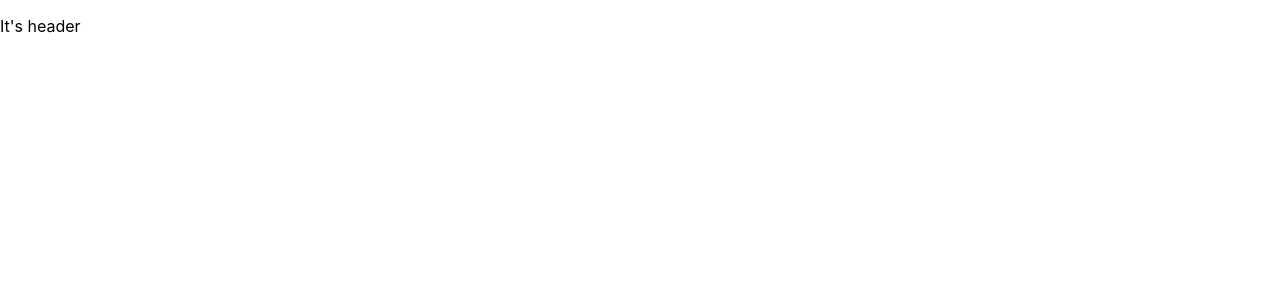
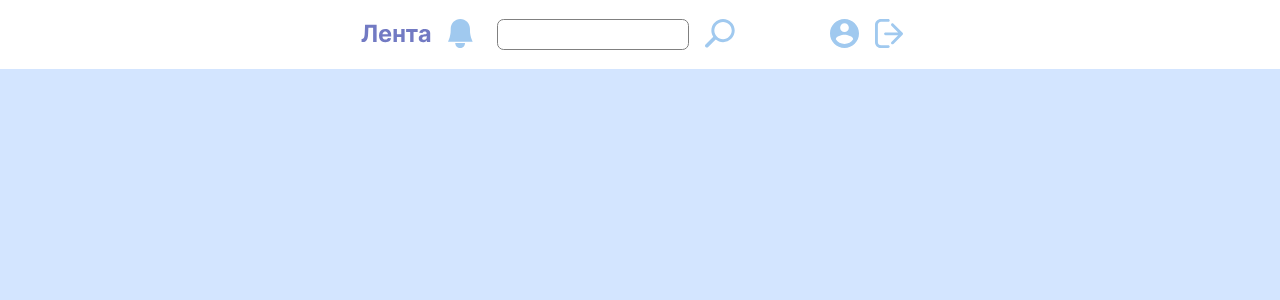
Before and after one commit to Slllenderman/musblogs, a React (Create React App) app in the folder musblogs/: page /post/1 in a window 1280 px wide. Shown: the top 300 px of the page. Built offline with nearby package versions, Linux system fonts and the light colour scheme.

Commit message:
add header-style

```diff
--- a/musblogs/src/App.tsx
+++ b/musblogs/src/App.tsx
@@ -1,13 +1,25 @@
-import React from 'react';
-import logo from './logo.svg';
 import './App.css';
 import { BrowserRouter, Routes, Route } from 'react-router-dom';
 import { Header } from './components/Header/Header';
+import "./styles/base.scss";
 
 function App() {
   return (
-    <div>
-      <Header />
+    <div className="content_body">
+      <BrowserRouter basename="/">
+        <Header />
+        <div className='dynamic_content'>
+          <main>
+            <Routes>
+              <Route path="/" element={<div>MainPage</div>} />
+              <Route path="/login" element={<div>Login</div>} />
+              <Route path="/registration" element={<div></div>} />
+              <Route path="/post/:id" element={<div></div>} />
+              <Route path="/" element={<div></div>} />
+              </Routes>
+          </main>
+        </div>
+      </BrowserRouter>
     </div>
   );
 }
--- /dev/null
+++ b/musblogs/src/components/Header/Header.scss
@@ -0,0 +1,24 @@
+header {
+    div {
+        display: flex;
+        align-content: center;
+    }
+
+    .center_content {
+        justify-content: space-between;
+        margin-left: -2em;
+
+        .search_form {
+            margin-left: 1.5em;
+        }
+    }
+
+    .header_img {
+        height: 1.8em;
+        margin-left: 1em;
+    }
+
+    .header_img img {
+        height: 100%;
+    }
+}
--- a/musblogs/src/components/Header/Header.tsx
+++ b/musblogs/src/components/Header/Header.tsx
@@ -1,9 +1,44 @@
 import React, { useEffect } from "react";
+import "./Header.scss";
+import "../../styles/inputs.scss";
+import search_feed from "../../images/header/search_feed.svg";
+import notific from "../../images/header/notifications.svg";
+import search from "../../images/header/search.svg";
+import user_page from "../../images/header/user_page.svg";
+import logout from "../../images/header/logout.svg";
 
 export const Header: React.FC = () => {
     return (
         <header>
-            <p>It's header</p>
+            <div className="center_content">
+                <div>
+                    <div className="header_img">
+                        <img src={search_feed} alt="search_feed" />
+                    </div>
+                    <div className="header_img">
+                        <img src={notific} alt="notifications" />
+                    </div>
+                    <div className="search_form">
+                        <div>
+                            <input
+                                className="search_input"
+                                type="text"
+                            />
+                        </div>
+                        <div className="header_img">
+                            <img src={search} alt="search" />
+                        </div>
+                    </div>
+                </div>
+                <div>
+                    <div className="header_img">
+                        <img src={user_page} alt="userpage" />
+                    </div>
+                    <div className="header_img">
+                        <img src={logout} alt="logout" />
+                    </div>
+                </div>
+            </div>
         </header>
     )
 }
--- /dev/null
+++ b/musblogs/src/styles/base.scss
@@ -0,0 +1,38 @@
+* {
+    box-sizing: border-box;
+    margin: 0;
+    padding: 0;
+}
+
+html, body, #root, .content_body {
+    height: 100%;
+}
+
+.content_body {
+    display: flex;
+    flex-direction: column;
+}
+
+header {
+    background-color: white;
+    display: flex;
+    justify-content: center;
+    padding: 1.2em;
+}
+
+.dynamic_content {
+    background-color: #D3E5FF;
+    flex-grow: 1;
+}
+
+@media screen and (min-width: 900px) {
+    .center_content {
+        width: 45%;
+    }
+}
+
+@media screen and (max-width: 900px) {
+    .center_content {
+        width: 80%;
+    }
+}
--- /dev/null
+++ b/musblogs/src/styles/inputs.scss
@@ -0,0 +1,6 @@
+.search_input {
+    width: 100%;
+    border: 1px solid gray;
+    border-radius: 0.5em;
+    padding: 0.5em;
+}
```
